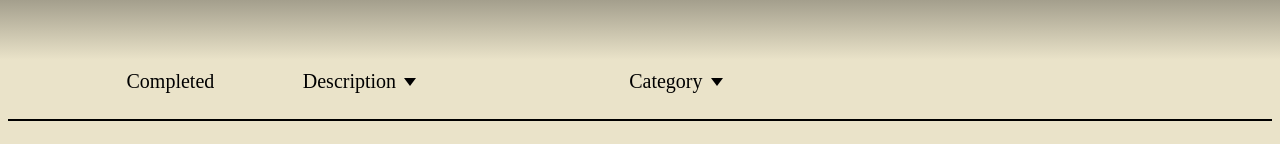
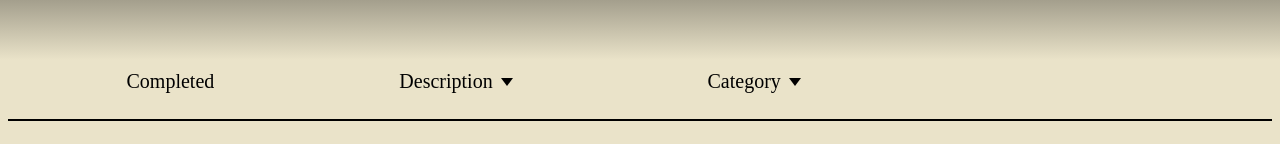
Before and after one commit to Oscip/personal-study-app, a React (Vite) app: page / in a window 1280 px wide. Shown: the part 140-284 px from the top of the page. Built offline with nearby package versions, Linux system fonts and the light colour scheme; a web font is replaced by a local one.

Commit message:
Style: Task header text aligned vertically
- Alignment of header text vertically
- Scalable Alignment vertically

```diff
--- a/src/App.css
+++ b/src/App.css
@@ -31,7 +31,7 @@ body {
 
 .toDoItemContent {
     display: grid;
-    grid-template-columns: 1fr 1fr 1fr; /* 3 equal columns */
+    grid-template-columns: 1fr 1fr 1fr;
     align-items: center;
     column-gap: 20px;
     width: 100%;
@@ -41,21 +41,21 @@ body {
 
 .toDoButtons {
     display: grid;
-    grid-template-columns: 1fr 1fr; /* 2 equal columns */
+    grid-template-columns: 1fr 1fr;
     gap: 10px;
     width: 100%;
 }
 
 @Media (max-width: 1100px) {
     .toDoButtons {
-        grid-template-columns: 1fr; /* one column for small screens */
+        grid-template-columns: 1fr;
     }
 
     .toDoButtons button {
         height: 50px;
         display: flex;
-        align-items: center; /* vertical center */
-        justify-content: center; /* horizontal center */
+        align-items: center;
+        justify-content: center;
         margin-bottom: 0px;
         margin: 5px 0;
     }
@@ -110,20 +110,20 @@ body {
 .toDoText {
     display: flex;
     flex-direction: column;
-    align-items: center; /* Center title horizontally */
-    text-align: justify; /* Makes block-style text look aligned */
-    max-width: 300px; /* Control width so lines have similar length */
-    margin: 0 auto; /* Center the whole block */
+    align-items: center;
+    text-align: justify;
+    max-width: 300px;
+    margin: 0 auto;
 }
 
 .toDoText strong {
-    margin-bottom: 0.5rem; /* Space between title and text */
-    text-align: center; /* Title itself centered */
+    margin-bottom: 0.5rem;
+    text-align: center;
 }
 
 .toDoText p {
     margin: 0;
-    text-align: justify; /* Block-style paragraph */
+    text-align: justify;
 }
 
 
@@ -193,16 +193,15 @@ body {
     animation: checkAnim 0.1s forwards;
 }
 
-/* Custom Select Container */
 .selectContainer {
     position: relative;
-    width: 200px; /* Adjust width as needed */
+    width: 200px;
     margin: 20px;
 }
 
-/* Select Box Styling */
+
 .selectCategory {
-    appearance: none; /* Remove default arrow */
+    appearance: none;
     width: 100%;
     padding: 12px 16px;
     font-size: 16px;
@@ -216,19 +215,16 @@ body {
     transition: all 0.3s ease;
 }
 
-/* Hover Effect */
 .selectCategory:hover {
     border-color: #007bff;
     box-shadow: 0 0 8px rgba(0, 123, 255, 0.3);
 }
 
-/* Focus Effect */
 .selectCategory:focus {
     border-color: #007bff;
     box-shadow: 0 0 12px rgba(0, 123, 255, 0.5);
 }
 
-/* Custom Arrow */
 .select-arrow {
     position: absolute;
     top: 50%;
@@ -243,12 +239,10 @@ body {
     transition: transform 0.3s ease;
 }
 
-/* Rotate Arrow on Focus */
 .selectCategory:focus + .select-arrow {
     transform: translateY(-50%) rotate(180deg);
 }
 
-/* Dropdown Options Styling */
 .selectCategory option {
     padding: 12px 16px;
     background-color: #fff;
@@ -257,7 +251,6 @@ body {
 }
 
 
-/* Responsive Design */
 @media (max-width: 600px) {
     .selectContainer {
         width: 100%;
@@ -467,6 +460,7 @@ body {
     height: 200px;
     background: linear-gradient(to bottom, var(--black), var(--beige));
 }
+
 .task-header {
     display: flex;
     justify-content: flex-start;
@@ -479,24 +473,37 @@ body {
 
 .selectContainerFilter {
     position: relative;
-    width: 200px;
+    width: auto;
+    max-width: 100%;
     margin: 20px;
     text-align: center;
 }
 
+.arrow-filter-container {
+    display: flex;
+    align-items: center;
+    justify-content: center;
+    gap: 0.5em;
+    width: auto;
+}
+
+
 .task-header-text {
-    font-size: clamp(1em, 2vw, 1.25em); /* scales with screen */
+    font-size: clamp(1em, 2vw, 1.25em);
     margin: 0;
 }
 
-.arrow-filter-container {
-    display: flex;
-    align-items: center; /* vertical alignment */
-    gap: 0.5em; /* space between text and arrow scales with font-size if using em */
-}
 
 .select-arrow-filter {
     border-left: 0.4em solid transparent;
     border-right: 0.4em solid transparent;
     border-top: 0.5em solid var(--black);
 }
+
+.arrow-filter-container-category {
+    display: flex;
+    align-items: center;
+    justify-content: center;
+    gap: 0.5em;
+    width: 250px;
+}
--- a/src/components/FilterTasks.jsx
+++ b/src/components/FilterTasks.jsx
@@ -11,7 +11,7 @@ export default function FilterTasks() {
                             <p className="task-header-text">Description</p>
                             <div className="select-arrow-filter"></div>
                         </div>
-                        <div className="arrow-filter-container">
+                        <div className="arrow-filter-container-category">
                             <p className="task-header-text">Category</p>
                             <div className="select-arrow-filter"></div>
                         </div>
```
